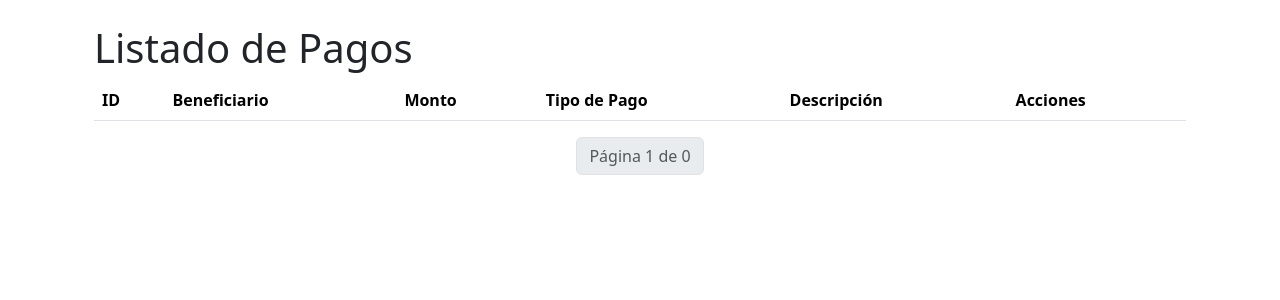
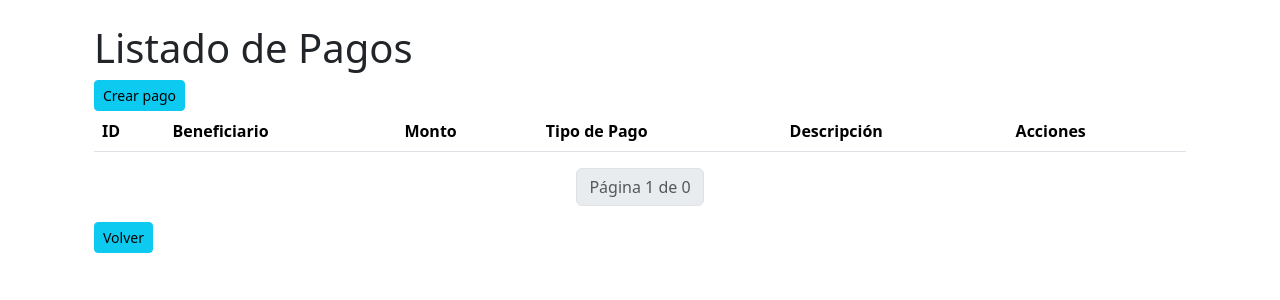
Before and after one commit to MartinMastrovito/Pagina-web-de-administracion-y-Portal-publico-CEDICA, a Flask app: page /pagos/ in a window 1280 px wide. Shown: the part 76-376 px from the top of the page. Run offline with Flask 3, Linux system fonts and the light colour scheme; lists and menus that the app fills with data are empty; parts of the project's set-up code (start-up, migrations or seed data) failed here and were passed over; some libraries are stand-ins or nearby versions.

Commit message:
agregado los botones y docstrings

```diff
--- a/admin/src/core/crud_pagos/__init__.py
+++ b/admin/src/core/crud_pagos/__init__.py
@@ -1,19 +1,63 @@
+"""
+Módulo de operaciones CRUD para la gestión de pagos.
+
+Este módulo contiene las funciones para listar, obtener, crear, actualizar y eliminar pagos en la base de datos.
+"""
+
 from src.core.database import db
 from src.core.auth.models.model_pago import Pago
 
 def listar_pagos(page=1, per_page=10):
+    """
+    Lista los pagos de forma paginada.
+
+    Args:
+        page (int): El número de la página a obtener. Por defecto es 1.
+        per_page (int): El número de elementos por página. Por defecto es 10.
+
+    Returns:
+        Pagination: Un objeto de paginación que contiene los pagos.
+    """
     return Pago.query.paginate(page=page, per_page=per_page, error_out=False)
 
 def obtener_pago(id):
+    """
+    Obtiene un pago por su ID.
+
+    Args:
+        id (int): El ID del pago a obtener.
+
+    Returns:
+        Pago: El objeto Pago correspondiente al ID proporcionado.
+    """
     return Pago.query.get_or_404(id)
 
 def crear_pago(data):
+    """
+    Crea un nuevo pago en la base de datos.
+
+    Args:
+        data (dict): Un diccionario con los datos del nuevo pago.
+
+    Returns:
+        Pago: El objeto Pago creado.
+    """
     nuevo_pago = Pago(**data)
     db.session.add(nuevo_pago)
     db.session.commit()
     return nuevo_pago
 
 def actualizar_pago(id, data):
+    """
+    Actualiza un pago existente en la base de datos.
+
+    Args:
+        id (int): El ID del pago a actualizar.
+        data (dict): Un diccionario con los datos actualizados del pago.
+
+    Returns:
+        Pago: El objeto Pago actualizado.
+    """
     pago = Pago.query.get_or_404(id)
     for key, value in data.items():
         setattr(pago, key, value)
@@ -21,6 +65,15 @@ def actualizar_pago(id, data):
     return pago
 
 def eliminar_pago(id):
+    """
+    Elimina un pago de la base de datos.
+
+    Args:
+        id (int): El ID del pago a eliminar.
+
+    Returns:
+        None
+    """
     pago = Pago.query.get_or_404(id)
     db.session.delete(pago)
     db.session.commit()
--- a/admin/src/web/controllers/pagos.py
+++ b/admin/src/web/controllers/pagos.py
@@ -1,24 +1,57 @@
+"""
+Módulo de controladores para la gestión de pagos.
+
+Este módulo contiene las rutas y controladores para listar, obtener, crear, actualizar y eliminar pagos.
+"""
+
 from flask import Blueprint, request, jsonify, render_template, redirect, url_for, flash
 from src.core.crud_pagos import listar_pagos, obtener_pago, crear_pago, actualizar_pago, eliminar_pago
 from src.core.auth.models.model_empleado import Empleados
 from src.core.database import db
-from src.core.empleados import listar_empleados_activos  # Importar la función de empleados
+from src.core.empleados import listar_empleados_activos
 
 pagos_bp = Blueprint('pagos', __name__, url_prefix='/pagos')
 
 @pagos_bp.route('/', methods=['GET'])
 def listar_pagos_route():
+    """
+    Ruta para listar los pagos.
+
+    Obtiene una lista paginada de pagos y la renderiza en el template 'listar_pago.html'.
+
+    Returns:
+        str: El contenido HTML de la página de listado de pagos.
+    """
     page = request.args.get('page', 1, type=int)
     pagos = listar_pagos(page=page)
     return render_template('pagos/listar_pago.html', pagos=pagos)
 
 @pagos_bp.route('/<int:id>', methods=['GET'])
 def obtener_pago_route(id):
+    """
+    Ruta para obtener los detalles de un pago específico.
+
+    Obtiene los detalles de un pago por su ID y los renderiza en el template 'mostrar_pago.html'.
+
+    Args:
+        id (int): El ID del pago a obtener.
+
+    Returns:
+        str: El contenido HTML de la página de detalles del pago.
+    """
     pago = obtener_pago(id)
     return render_template('pagos/mostrar_pago.html', pago=pago)
 
 @pagos_bp.route('/nuevo', methods=['GET', 'POST'])
 def crear_pago_route():
+    """
+    Ruta para crear un nuevo pago.
+
+    Muestra el formulario para crear un nuevo pago y maneja la lógica para guardar el pago en la base de datos.
+
+    Returns:
+        str: El contenido HTML de la página de creación de pago o una redirección a la lista de pagos.
+    """
     if request.method == 'POST':
         data = request.form.to_dict()
         empleado_id = data.get('beneficiario_id')
@@ -36,6 +69,17 @@ def crear_pago_route():
 
 @pagos_bp.route('/<int:id>/editar', methods=['GET', 'POST'])
 def actualizar_pago_route(id):
+    """
+    Ruta para actualizar un pago existente.
+
+    Muestra el formulario para editar un pago y maneja la lógica para actualizar el pago en la base de datos.
+
+    Args:
+        id (int): El ID del pago a actualizar.
+
+    Returns:
+        str: El contenido HTML de la página de edición de pago o una redirección a la lista de pagos.
+    """
     pago = obtener_pago(id)
     if request.method == 'POST':
         data = request.form.to_dict()
@@ -53,6 +97,14 @@ def actualizar_pago_route(id):
 
 @pagos_bp.route('/eliminar', methods=['POST'])
 def eliminar_pago_route():
+    """
+    Ruta para eliminar un pago.
+
+    Maneja la lógica para eliminar un pago de la base de datos.
+
+    Returns:
+        str: Una redirección a la lista de pagos.
+    """
     pago_id = request.form['id']
     eliminar_pago(pago_id)
     flash("Pago eliminado correctamente", 'success')
--- a/admin/src/web/templates/pagos/crear_pago.html
+++ b/admin/src/web/templates/pagos/crear_pago.html
@@ -38,5 +38,6 @@
         </div>
         <button type="submit" class="btn btn-primary">Registrar Pago</button>
     </form>
+    <a href="{{ url_for('pagos.listar_pagos_route') }}" class="btn btn-secondary">Volver al listado</a>
 </div>
 {% endblock %}
--- a/admin/src/web/templates/pagos/editar_pago.html
+++ b/admin/src/web/templates/pagos/editar_pago.html
@@ -38,6 +38,7 @@
             <textarea class="form-control" id="description" name="description" rows="3">{{ pago.description }}</textarea>
         </div>
         <button type="submit" class="btn btn-primary">Actualizar Pago</button>
+        <a href="{{ url_for('pagos.listar_pagos_route') }}" class="btn btn-secondary">Volver al listado</a>
     </form>
 </div>
 {% endblock %}
--- a/admin/src/web/templates/pagos/listar_pago.html
+++ b/admin/src/web/templates/pagos/listar_pago.html
@@ -1,4 +1,4 @@
-<!-- templates/pagos/listar_pago.html -->
+
 {% extends "layout.html" %}
 
 {% block title %}Listado de Pagos{% endblock %}
@@ -6,6 +6,7 @@
 {% block content %}
 <div class="container mt-4">
     <h1>Listado de Pagos</h1>
+    <a class="btn btn-info btn-sm" href="{{url_for('pagos.crear_pago_route')}}">Crear pago</a>
     <table class="table table-striped">
         <thead>
             <tr>
@@ -38,7 +39,7 @@
         </tbody>
     </table>
 
-    <!-- Paginación -->
+
     <nav aria-label="Page navigation example">
         <ul class="pagination justify-content-center">
             {% if pagos.has_prev %}
@@ -56,5 +57,6 @@
             {% endif %}
         </ul>
     </nav>
+    <a class="btn btn-info btn-sm" href="{{url_for('empleados.show_empleado_form')}}">Volver</a>
 </div>
 {% endblock %}
```
